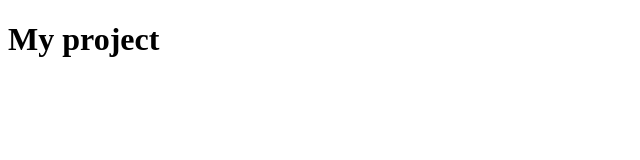
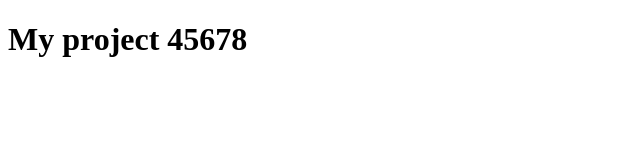
Before and after one commit to Oleh-Rybachuk/my-project, a plain HTML site: page index.html in a window 1280 px wide. Shown: the whole page, without its empty margins (0-640 px from the left). Drawn offline with Linux system fonts and the light colour scheme.

Commit message:
123Title was change

```diff
--- a/index.html
+++ b/index.html
@@ -7,6 +7,6 @@
   <title>My project</title>
 </head>
 <body>
-  <h1>My project</h1>
+  <h1>My project 45678</h1>
 </body>
 </html>
```
